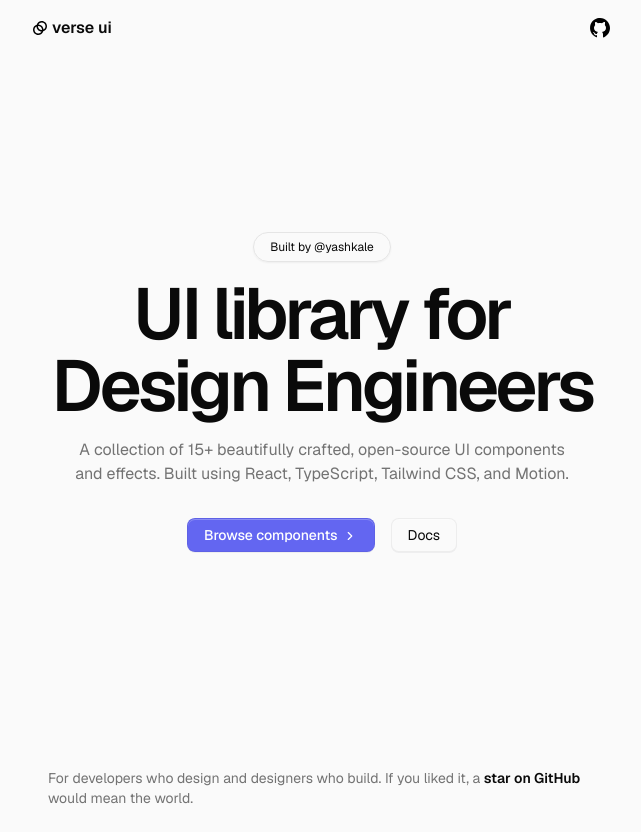
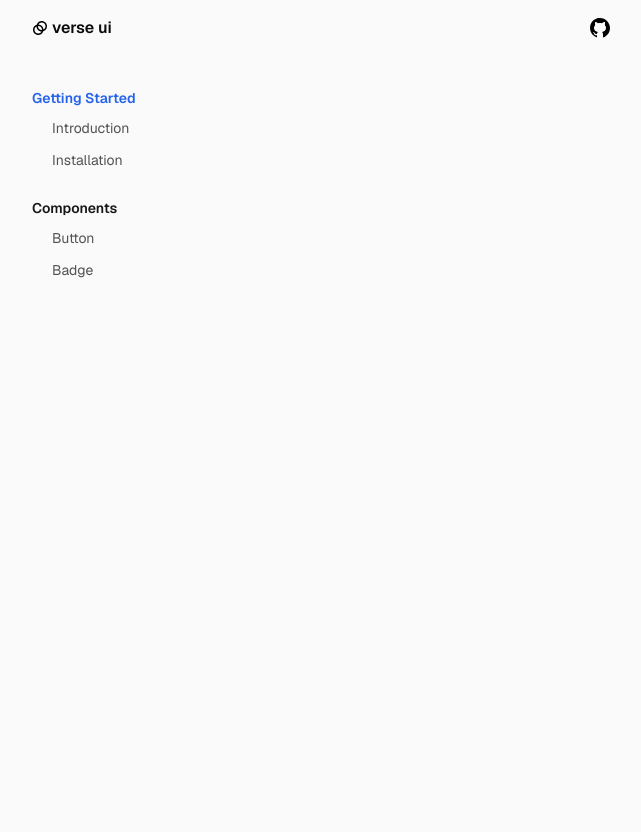
Before and after one commit to yshkale/verse-ui, a React (Vite) app: page /app/getting-started/introduction/badge in a window 1280 px wide. Shown: the whole page, without its empty margins (318-959 px from the left). After the commit the page ends 800 px from the top, so only its background shows below. Built offline with nearby package versions, Linux system fonts and the light colour scheme; the HTML template or start-up script is replaced by a standard one.

Commit message:
feat: :sparkles: fix navigation

```diff
--- a/src/App.tsx
+++ b/src/App.tsx
@@ -1,4 +1,4 @@
-import { Route, Routes } from "react-router";
+import { Route, Routes } from "react-router-dom";
 import "./App.css";
 import { Landing } from "./components/Landing";
 import { MainApp } from "./components/MainApp";
@@ -7,8 +7,8 @@ function App() {
   return (
     <Routes>
       <Route index element={<Landing />} />
+      <Route path="/app/:section/*" element={<MainApp />} />
       <Route path="*" element={<Landing />} />
-      <Route path="/app/:section" element={<MainApp />} />
     </Routes>
   );
 }
--- /dev/null
+++ b/src/components/MainApp/components/ContentRenderer.tsx
@@ -0,0 +1,44 @@
+/* eslint-disable @typescript-eslint/no-explicit-any */
+// Import other content components as needed
+// import { Installation } from "../Content/installation";
+// import { Button } from "../Content/button";
+// import { Badge } from "../Content/badge";
+
+import { Introduction } from "@/components/Content/introduction";
+
+export const ContentRenderer = ({ type, section }: any) => {
+  // Component mapping for better maintainability
+  const componentMap: any = {
+    introduction: Introduction,
+  };
+
+  const Component = componentMap[type];
+
+  if (Component) {
+    return <Component />;
+  }
+
+  // Default content when no specific component is found
+  if (type === "default" && section) {
+    return (
+      <div className="p-6">
+        <h1 className="text-2xl font-bold mb-4 capitalize">
+          {section.replace("-", " ")}
+        </h1>
+        <p className="text-neutral-600">
+          Select a topic from the navigation to get started.
+        </p>
+      </div>
+    );
+  }
+
+  // Fallback for unknown routes
+  return (
+    <div className="p-6">
+      <h1 className="text-2xl font-bold mb-4">Page Not Found</h1>
+      <p className="text-neutral-600">
+        The requested content could not be found.
+      </p>
+    </div>
+  );
+};
--- a/src/components/MainApp/index.tsx
+++ b/src/components/MainApp/index.tsx
@@ -1,7 +1,7 @@
-import { useParams } from "react-router";
+import { Routes, Route, useParams } from "react-router-dom";
 import { Navigation } from "../Navigation";
 import { Header } from "../Landing/components/Header";
-import { Introduction } from "../Content/introduction";
+import { ContentRenderer } from "./components/ContentRenderer";
 
 export const MainApp = () => {
   const { section } = useParams();
@@ -10,8 +10,25 @@ export const MainApp = () => {
     <main>
       <Header />
       <div className="flex gap-28 mt-8">
-        <Navigation />
-        {section === "getting-started" && <Introduction />}
+        <Navigation currentSection={section} />
+        <div className="flex-1">
+          <Routes>
+            <Route
+              path="introduction"
+              element={<ContentRenderer type="introduction" />}
+            />
+            <Route
+              path="installation"
+              element={<ContentRenderer type="installation" />}
+            />
+            <Route path="button" element={<ContentRenderer type="button" />} />
+            <Route path="badge" element={<ContentRenderer type="badge" />} />
+            <Route
+              index
+              element={<ContentRenderer type="default" section={section} />}
+            />
+          </Routes>
+        </div>
       </div>
     </main>
   );
--- a/src/components/Navigation/index.tsx
+++ b/src/components/Navigation/index.tsx
@@ -1,24 +1,47 @@
+/* eslint-disable @typescript-eslint/no-explicit-any */
+import { Link, useLocation } from "react-router-dom";
 import navigationData from "../../config/navigation.json";
 
-export const Navigation = () => {
+export const Navigation = ({ currentSection }: any) => {
+  const location = useLocation();
+
+  const isActiveLink = (sectionHref: any, subHref: any) => {
+    const fullPath = `/app/${sectionHref}/${subHref}`;
+    return location.pathname === fullPath;
+  };
+
+  const isActiveSection = (sectionHref: any) => {
+    return currentSection === sectionHref;
+  };
+
   return (
-    <nav>
+    <nav className="w-64 flex-shrink-0">
       <ul className="space-y-6 text-sm">
         {navigationData.map((item, index) => (
           <li key={index} className="space-y-1.5">
-            <span className="font-semibold text-neutral-900 pointer-events-none">
+            <div
+              className={`font-semibold ${
+                isActiveSection(item.href)
+                  ? "text-blue-600"
+                  : "text-neutral-900"
+              }`}
+            >
               {item.label}
-            </span>
+            </div>
             {item.subMenu && (
-              <ul>
+              <ul className="ml-3 space-y-1">
                 {item.subMenu.map((subItem, subIndex) => (
-                  <li key={subIndex} className="space-y-1">
-                    <a
-                      href={`/${item.href}/${subItem.href}`}
-                      className="text-neutral-600"
+                  <li key={subIndex}>
+                    <Link
+                      to={`/app/${item.href}/${subItem.href}`}
+                      className={`block px-2 py-1 rounded transition-colors duration-150 ${
+                        isActiveLink(item.href, subItem.href)
+                          ? "bg-blue-50 text-blue-700 font-medium"
+                          : "text-neutral-600 hover:text-neutral-900 hover:bg-neutral-50"
+                      }`}
                     >
                       {subItem.label}
-                    </a>
+                    </Link>
                   </li>
                 ))}
               </ul>
```
